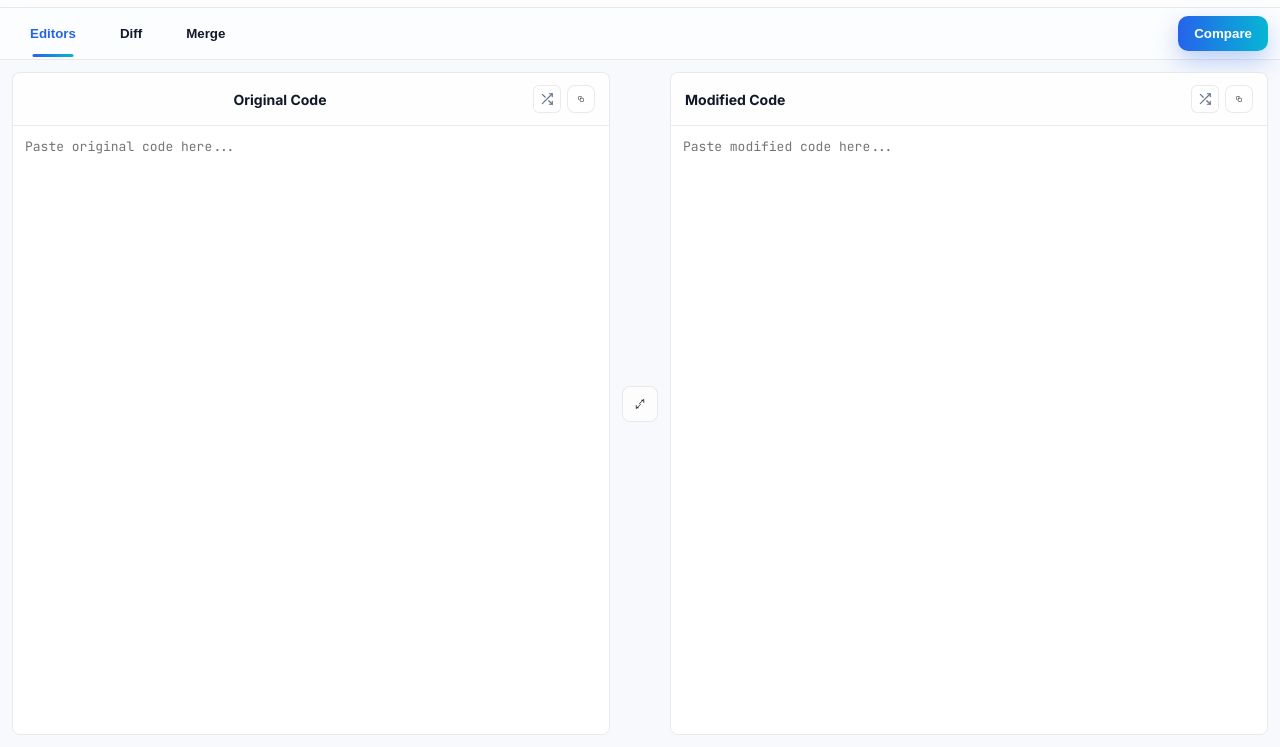
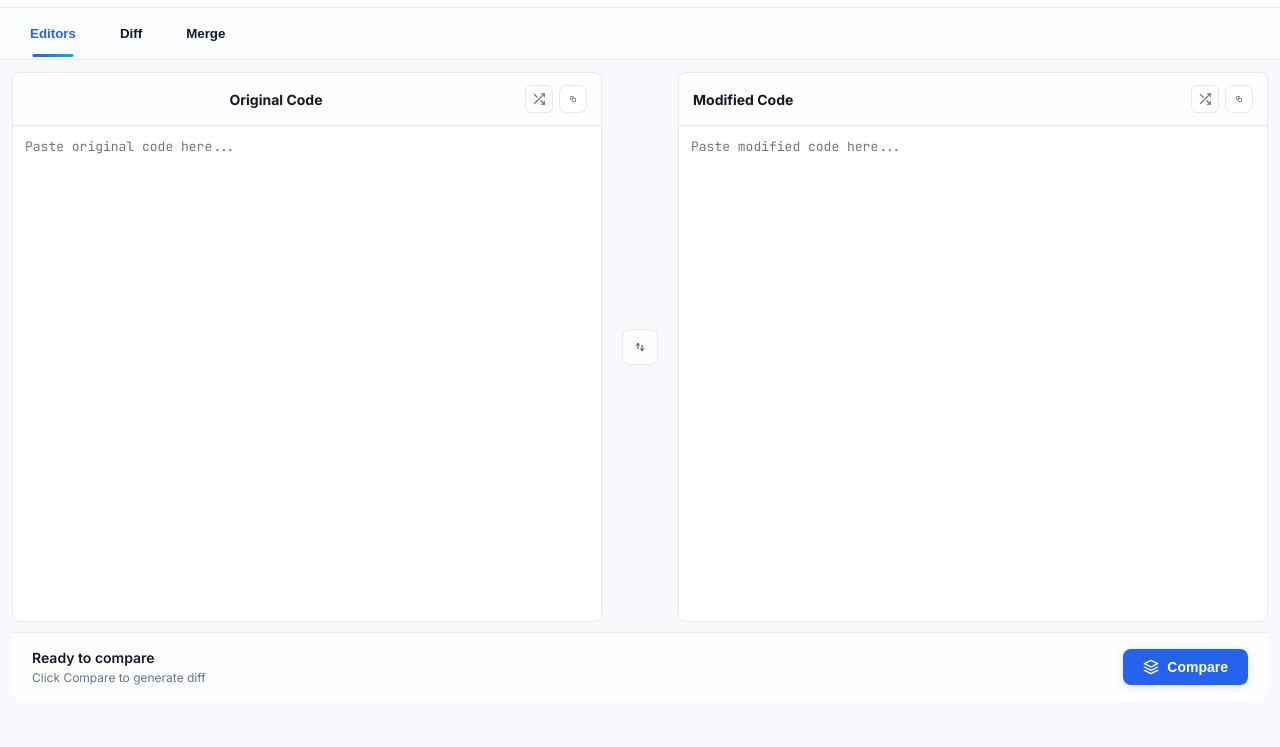
Before and after one commit to Kartikpatkar/diff-board, a browser extension: page newtab/index.html in a window 1280 px wide. Shown: the part 53-800 px from the top of the page. Drawn offline with Linux system fonts and the light colour scheme.

Commit message:
Editor Section Layout changes

```diff
--- a/newtab/index.html
+++ b/newtab/index.html
@@ -50,7 +50,6 @@
                 <button class="tab-btn" data-tab="diff-tab" id="diff-tab-btn">Diff</button>
                 <button class="tab-btn" data-tab="merge-tab" id="merge-tab-btn">Merge</button>
             </div>
-            <button id="compare-btn" class="compare-btn">Compare</button>
         </div>
 
         <!-- TAB CONTENT: EDITORS -->
@@ -84,10 +83,7 @@
                 <div class="editor-actions-vertical">
                     <button id="swap-btn" class="btn btn-icon" title="Swap Editors">
                         <svg width="20" height="20" viewBox="0 0 24 24" fill="none" stroke="currentColor" stroke-width="2" stroke-linecap="round" stroke-linejoin="round">
-                            <polyline points="16 3 21 3 21 8"></polyline>
-                            <line x1="21" y1="1" x2="11" y2="11"></line>
-                            <polyline points="8 21 3 21 3 16"></polyline>
-                            <line x1="3" y1="23" x2="13" y2="13"></line>
+                            <path d="M7 16V4m0 0L3 8m4-4l4 4m6 0v12m0 0l4-4m-4 4l-4-4"></path>
                         </svg>
                     </button>
                 </div>
@@ -115,6 +111,24 @@
                     </div>
                     <textarea id="right-editor" class="code-editor"
                         placeholder="Paste modified code here..."></textarea>
+                </div>
+            </div>
+
+            <!-- Editor Footer -->
+            <div class="editor-footer">
+                <div class="editor-footer-content">
+                    <div class="editor-footer-info">
+                        <span class="editor-status">Ready to compare</span>
+                        <span class="editor-hint">Click Compare to generate diff</span>
+                    </div>
+                    <button id="compare-btn" class="compare-btn-footer">
+                        <svg width="16" height="16" viewBox="0 0 24 24" fill="none" stroke="currentColor" stroke-width="2" stroke-linecap="round" stroke-linejoin="round">
+                            <path d="M12 2L2 7l10 5 10-5-10-5z"></path>
+                            <path d="M2 17l10 5 10-5"></path>
+                            <path d="M2 12l10 5 10-5"></path>
+                        </svg>
+                        Compare
+                    </button>
                 </div>
             </div>
 
--- a/newtab/styles/layout.css
+++ b/newtab/styles/layout.css
@@ -176,7 +176,7 @@
     display: flex;
     flex-direction: column;
     min-width: 0;
-    min-height: 0;
+    min-height: 300px;
     border: 1px solid var(--border-color);
     border-radius: 8px;
     background: var(--surface-color);
@@ -501,6 +501,89 @@
 /* ============================================================
    MERGE INTERFACE
 ============================================================ */
+.editors-container {
+    display: flex;
+    gap: 20px;
+    height: calc(100vh - 250px);
+    min-height: 400px;
+}
+
+.editor-footer {
+    margin-top: 10px;
+    padding: 16px 20px;
+    background: var(--panel-bg);
+    border-top: 1px solid var(--border-color);
+    border-radius: 0 0 12px 12px;
+    flex-shrink: 0;
+}
+
+.editor-footer-content {
+    display: flex;
+    align-items: center;
+    justify-content: space-between;
+    gap: 20px;
+}
+
+.editor-footer-info {
+    display: flex;
+    flex-direction: column;
+    gap: 4px;
+}
+
+.editor-status {
+    font-size: 14px;
+    font-weight: 600;
+    color: var(--text-primary);
+}
+
+.editor-hint {
+    font-size: 12px;
+    color: var(--text-secondary);
+}
+
+.compare-btn-footer {
+    display: flex;
+    align-items: center;
+    gap: 8px;
+    padding: 10px 20px;
+    background: var(--primary-color);
+    color: white;
+    border: none;
+    border-radius: 8px;
+    font-size: 14px;
+    font-weight: 600;
+    cursor: pointer;
+    transition: all 0.2s ease;
+    box-shadow: 0 2px 8px rgba(37, 99, 235, 0.2);
+}
+
+.compare-btn-footer:hover {
+    background: #2563eb;
+    transform: translateY(-1px);
+    box-shadow: 0 4px 12px rgba(37, 99, 235, 0.3);
+}
+
+.compare-btn-footer:active {
+    transform: translateY(0);
+}
+
+.compare-btn-footer svg {
+    flex-shrink: 0;
+}
+
+@media (max-width: 768px) {
+    .editor-footer-content {
+        flex-direction: column;
+        text-align: center;
+        gap: 12px;
+    }
+
+    .compare-btn-footer {
+        width: 100%;
+        justify-content: center;
+    }
+}
+
 .merge-container {
     display: flex;
     gap: 20px;
@@ -509,7 +592,7 @@
 }
 
 .merge-original,
-.merge-result {
+.merge-editor-panel {
     flex: 1;
     display: flex;
     flex-direction: column;
@@ -517,6 +600,7 @@
     border-radius: 8px;
     overflow: hidden;
     background: var(--surface-color);
+    min-height: 300px;
 }
 
 .merge-header {
```
